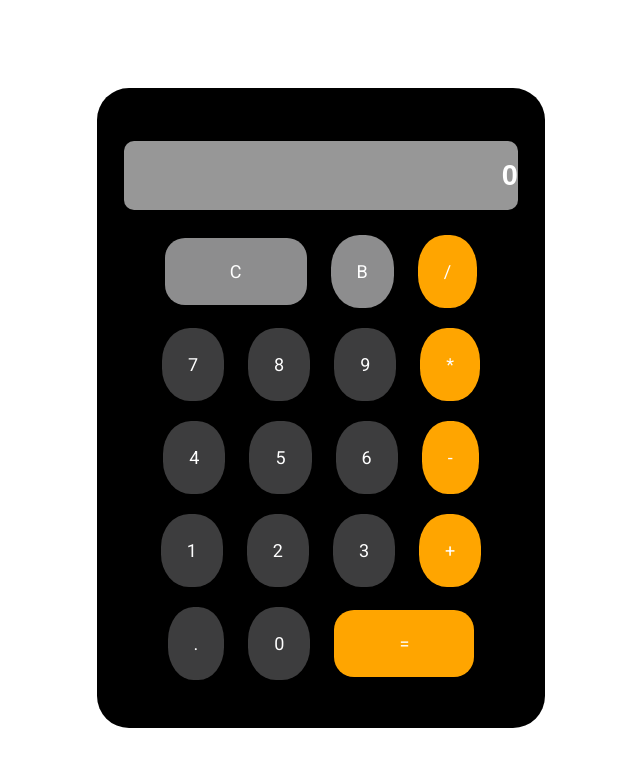
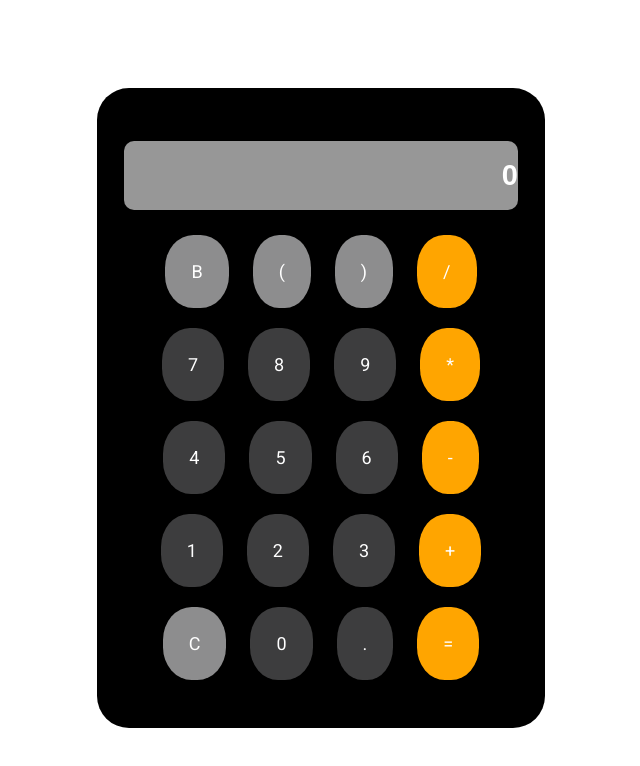
Before and after one commit to harsh15106/CALCULATOR, a plain HTML site: page index.html in a window 1280 px wide. Shown: the whole page, without its empty margins (423-1063 px from the left). Drawn offline with Linux system fonts and the light colour scheme.

Commit message:
Third Commit

```diff
--- a/index.html
+++ b/index.html
@@ -9,15 +9,14 @@
 </head>
 
 <body>
-    <div class="bigcontainer">
-
         <div class="container">
             <div class="display">
                 <input class="input" type="text" readonly value="0">
             </div>
             <div class="row0">
-                <button class="btn C op2">C</button>
                 <button class="btn back op2">B</button>
+                <button class="btn back op2">(</button>
+                <button class="btn back op2">)</button>
                 <button class="btn divide op">/</button>
 
             </div>
@@ -40,13 +39,13 @@
                 <button class="btn plus op">+</button>
             </div>
             <div class="row4">
+                <button class="btn C op2">C</button>
+                <button class="btn 0">0</button>
                 <button class="btn dot">.</button>
-                <button class="btn 0">0</button>
                 <button class="btn equal op">=</button>
 
             </div>
         </div>
-    </div>
     <script src="script.js"></script>
 </body>
 
--- a/style.css
+++ b/style.css
@@ -55,11 +55,7 @@ input{
 .op2{
     background-color: rgb(141, 141, 142);
 }
-/* Adding css in equal button for good representation of button*/
-.equal,.C{
-    padding: 23px 65px;
-    border-radius: 20px;
-}
+
 
 .op{
     background-color: orange;
```
